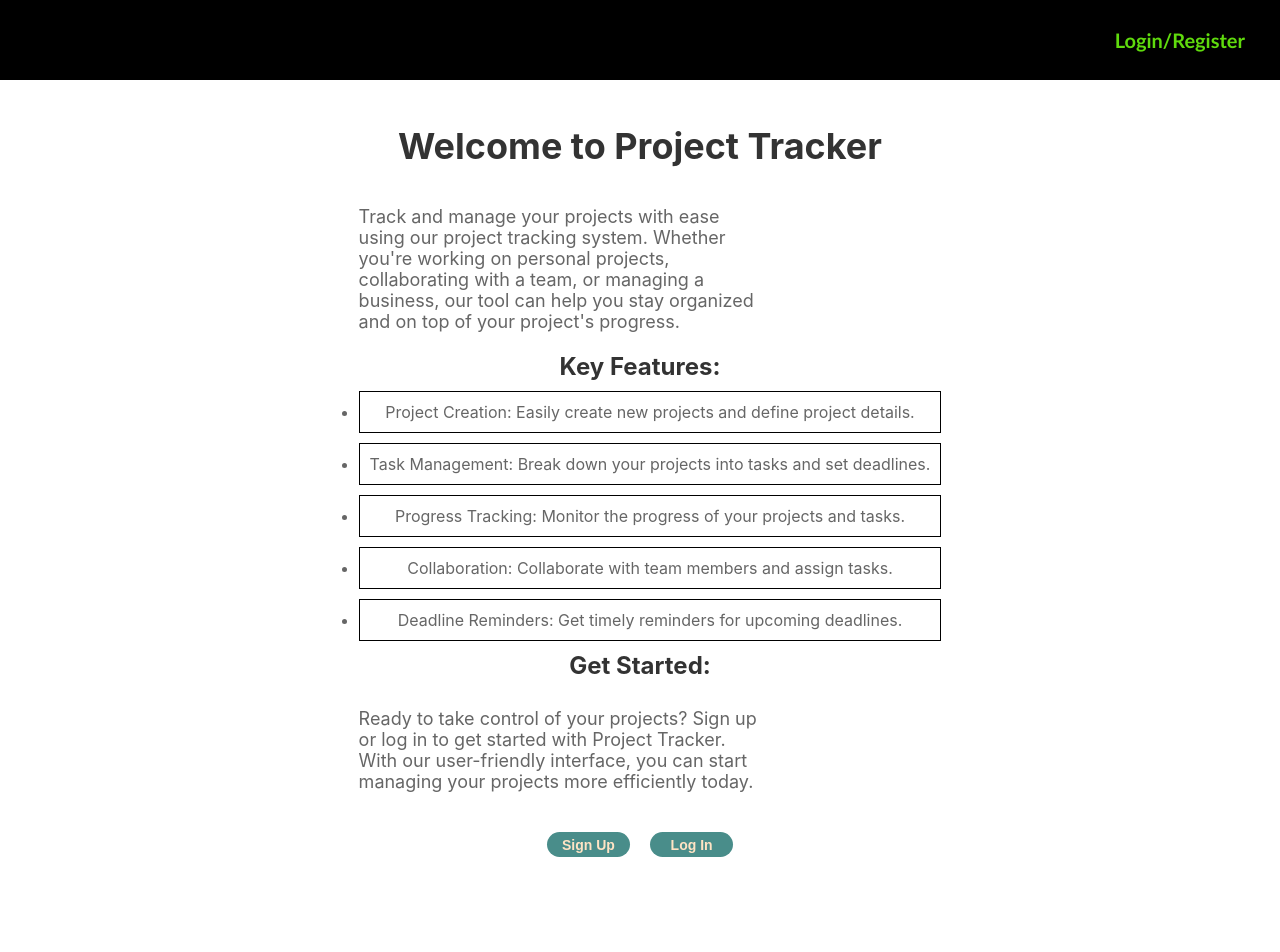
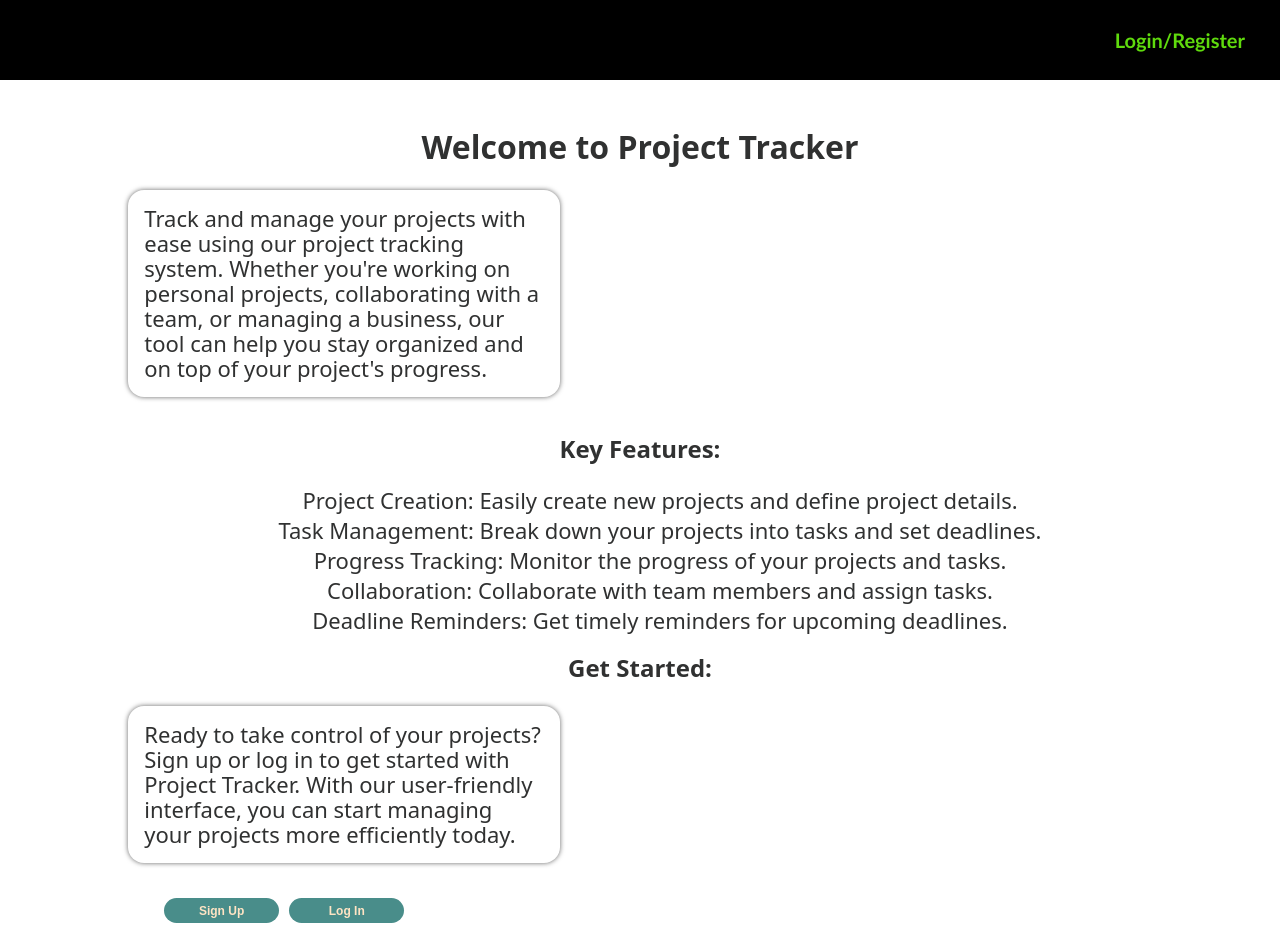
Before and after one commit to Collinswarui/project_tracker, a React (Create React App) app in the folder client/: page / in a window 1280 px wide. Shown: the top 952 px of the page. Before the commit the page ends 877 px from the top, so only its background shows below. Built offline with nearby package versions, Linux system fonts and the light colour scheme; the HTML template or start-up script is replaced by a standard one.

Commit message:
addding css to the landing page

```diff
--- a/client/src/index.css
+++ b/client/src/index.css
@@ -13,10 +13,10 @@ code {
 }
 
 .App {
-  display: flex;
+  /* display: flex;
   flex-direction: column;
   justify-content: center;
-  align-items: center;
+  align-items: center; */
   font-family: -apple-system, BlinkMacSystemFont, "Segoe UI", Roboto, Oxygen,
     Ubuntu, Cantarell, "Open Sans", "Helvetica Neue", sans-serif;
 }
@@ -104,7 +104,7 @@ a {
   display: flex;
   flex-direction: column;
 }
-ul {
+/* ul {
   list-style: none;
   padding: 0;
   margin: 0;
@@ -114,7 +114,7 @@ li {
   border: 1px solid black;
   padding: 10px;
   margin-bottom: 10px;
-}
+} */
 
 h2 {
   margin-top: 0;
@@ -133,7 +133,9 @@ img {
 
 p {
   max-width: 400px;
-  font-size: 16px;
+  font-size: 22px;
+  line-height: 25px;
+  margin-bottom: 35px;
 }
 
 .error-message{
@@ -146,7 +148,7 @@ button {
   background-color: rgb(73, 141, 138);
   border-radius: 16px;
   border: none;
-  width: 5.2rem;
+  width: 7.2rem;
   height: 25px;
   color: bisque;
   font-size: 12px;
@@ -162,62 +164,38 @@ button :hover {
 
 }
 
-.landing {
-  text-align: center;
-  padding: 20px;
-  display: flex;
-  flex-direction: column;
-  align-items: left;
-}
-
-/* Paragraph Styles */
-.landing p {
-  font-size: 18px;
-  color: #666;
-  margin-bottom: 20px;
-  text-align: left; /* Align the paragraph to the left */
-  margin-left: 20px; /* Add some left margin for spacing */
-  width: 80%; /* Limit the width of the paragraph to 80% of the container */
-}
-
-.landing h1 {
-  font-size: 36px;
-  color: #333;
-  margin-bottom: 20px;
-}
-
-.landing h2 {
-  font-size: 24px;
-  color: #333;
-  margin-bottom: 10px;
+.landing{
+  margin: 45px;
+  font-family: system-ui, -apple-system, BlinkMacSystemFont, 'Segoe UI', Roboto, Oxygen, Ubuntu, Cantarell, 'Open Sans', 'Helvetica Neue', sans-serif;
+  color: rgb(48, 49, 49);
 }
 
 .landing ul {
-  list-style: disc;
-  margin-left: 20px;
+  list-style: none;
 }
 
-.landing li {
-  font-size: 16px;
-  color: #666;
-  margin-bottom: 10px;
+.landing li{
+  font-size: 22px;
+  display: flex;
+  flex-direction: column;
+  align-items: center;
 }
 
-.cta-buttons {
-  margin-top: 20px;
+.landing p{
+  box-shadow: 0 0 5px rgba(0, 0, 0, 0.6);
+  padding: 16px;
+  border-radius: 16px;
+  margin-left: 7%;
 }
 
-.cta-buttons button {
-  font-size: 14px;
-  border: none;
-  cursor: pointer;
-  margin: 0 10px;
-  transition: background-color 0.3s ease;
+.landing h1{
+  text-align: center;
 }
 
-.cta-buttons button:hover {
-  background-color: #0056b3;
+.cta-buttons{
+  margin-left: 10%;
 }
+
 
 
 @media (max-width: 768px) {
@@ -235,7 +213,7 @@ button :hover {
   }
 
   p{
-    font-size: 12px;
+    font-size: 14px;
   }
 
   label{
```
Also changed, not shown: client/src/pages/Landing.js (line endings or trailing spaces).
